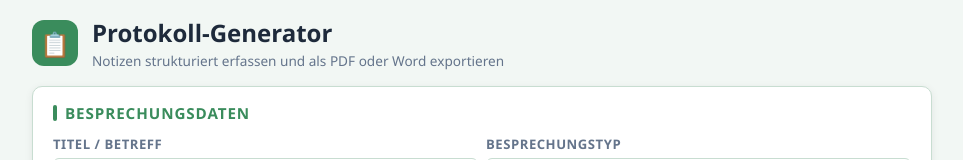
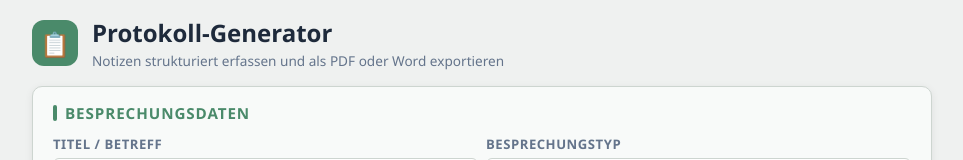
Before and after one commit to hopladiewaldfee-ops/protokoll-generator, a plain HTML site: page Protokoll-Generator.html in a window 1280 px wide. Shown: the top 160 px of the page, without its empty margins (158-1121 px from the left). Drawn offline with nearby package versions, Linux system fonts and the light colour scheme.

Commit message:
Hintergrundfarbe auf Pastellgrüngrau angepasst

```diff
--- a/Protokoll-Generator.html
+++ b/Protokoll-Generator.html
@@ -8,16 +8,16 @@
     *, *::before, *::after { box-sizing: border-box; margin: 0; padding: 0; }
 
     :root {
-      --primary: #3a8c5c;
-      --primary-dark: #256040;
-      --primary-light: #e8f5ee;
-      --accent: #52b77a;
+      --primary: #4a8a6a;
+      --primary-dark: #2f6349;
+      --primary-light: #eaefec;
+      --accent: #6aab88;
       --success: #16a34a;
       --danger: #dc2626;
       --warn: #d97706;
-      --bg: #f2f7f4;
-      --card: #ffffff;
-      --border: #c8ddd1;
+      --bg: #eff1f0;
+      --card: #f8faf9;
+      --border: #cdd5d0;
       --text: #1e2a3b;
       --muted: #64748b;
       --radius: 10px;
```
Also changed, not shown: index.html (+7 -7 lines).
